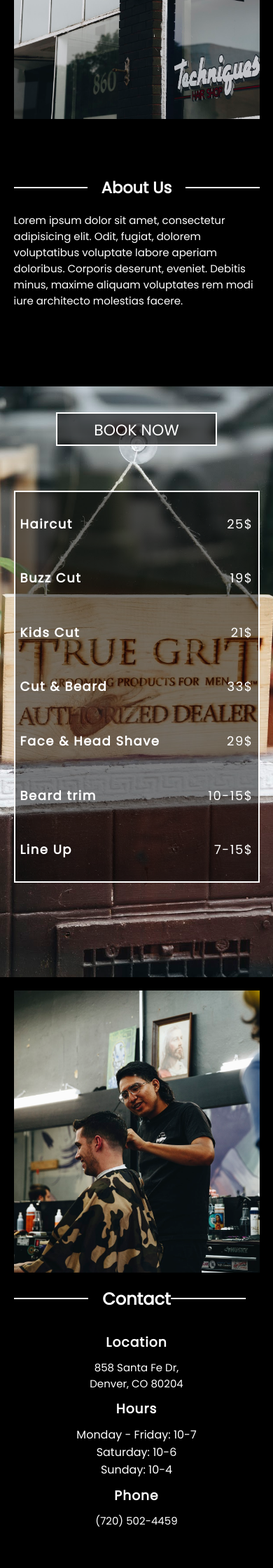
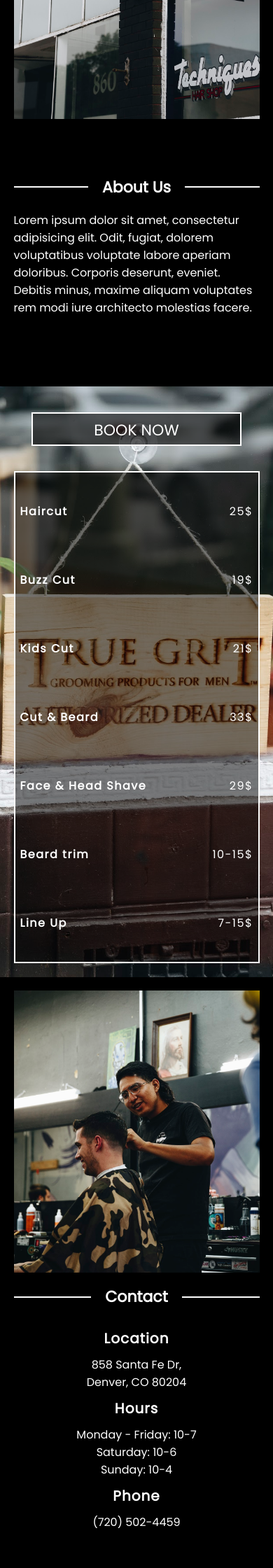
Before and after one commit to vvictorious/barber_shop_website, a PHP site: page / in a window 390 px wide. Shown: the part 1136-3376 px from the top of the page at 70% size. Run offline with PHP 8.4, Linux system fonts and the light colour scheme.

Commit message:
sooooo close to being done

```diff
--- a/style.css
+++ b/style.css
@@ -234,6 +235,11 @@ nav {
     color: white;
 }
 
+.contact-us-heading:after {
+    margin: 0 0 0 20px;
+    color: white;
+}
+
 .contact-headings {
 	margin: 0;
 	margin-left: 30px;
@@ -273,13 +279,14 @@ nav {
 
 	.about-left-section {
 		height: 30%;
-		width: 80%;
+		width: 100%;
 		align-self: center;
 	}
 
 	.techniques-heading {
 		/*display: none;*/
 		margin-top: 0;
+		font-size: 30px;
 	}
 
 
@@ -288,6 +295,7 @@ nav {
 	.about-text {
 		color: white;
 		margin: 0;
+		font-size: 20px;
 	}
 
 	.about-right-section {
@@ -311,14 +319,14 @@ nav {
 	}
 
 	.book-now-btn {
-		height: 3rem;
-		font-size: 22px;
+		height: 4rem;
+		font-size: 30px;
 		text-transform: uppercase;
-		width: 230px;
+		width: 300px;
 		color: white;
 		border: 2px solid white;
 		text-align: center;
-		line-height: 3rem;
+		line-height: 4rem;
 		text-decoration: none;
 		margin: 0 auto;
 		margin-bottom: 18%;
@@ -361,12 +369,12 @@ nav {
 	}
 
 	.inner-heading-services {
-		font-size: 18px;
+		font-size: 20px;
 		letter-spacing: 1.5px;
 	}
 
 	.inner-paragraph-services {
-		font-size: 18px;
+		font-size: 20px;
 		letter-spacing: 1.5px;
 	}
 
@@ -411,6 +419,7 @@ nav {
 		align-items: center;
 		text-align: center;
 		order: 0;
+		font-size: 30px;
 	}
 
 	.contact-us-heading:before,
@@ -419,6 +428,11 @@ nav {
 	    border-top: 2px solid;
 	    margin: 0 20px 0 0;
 	    flex: 1 0 20px;
+	    color: white;
+	}
+
+	.contact-us-heading:after {
+	    margin: 0 0 0 20px;
 	    color: white;
 	}
 
@@ -433,6 +447,7 @@ nav {
 		margin-top: 30px;
 		margin-bottom: 35px;
 		text-align: center;
+		font-size: 22px;
 	}
 
 	.contact-ul {
@@ -444,11 +459,13 @@ nav {
 	.contact-ul li {
 		list-style: none;
 		margin: 0;
+		font-size: 20px;
 	}
 
 	.contact-right-info p {
 		margin: 0;
 		margin-left: 0;
+		font-size: 20px;
 	}
 
 }
@@ -575,6 +592,7 @@ nav {
 
 	.techniques-heading {
 		margin-top: 0;
+		font-size: 22px;
 	}
 
 
@@ -583,6 +601,8 @@ nav {
 	.about-text {
 		color: white;
 		margin: 0;
+		line-height: normal;
+		font-size: 16px;
 	}
 
 	.about-right-section {
@@ -595,7 +615,77 @@ nav {
 		margin: 0;
 	}
 
-/*beginning of the contact section 1024px================================*/
+	/*start of the services section 550px===========================*/
+
+	.services {
+		height: 100vh;
+		background: black;
+		display: flex;
+		flex-direction: column;
+		padding: 6% 5% 5% 5%;
+	}
+
+	.book-now-btn {
+		height: 3rem;
+		font-size: 22px;
+		text-transform: uppercase;
+		width: 300px;
+		color: white;
+		border: 2px solid white;
+		text-align: center;
+		line-height: 3rem;
+		text-decoration: none;
+		margin: 0 auto;
+		margin-bottom: 10%;
+		margin-top: 4%;
+		background: rgba(0,0,0,.6);
+	}
+
+	.book-now-btn:hover {
+		background: rgba(0,0,0,1);
+	}
+
+	.services {
+		background: url('img/true_grit2.jpeg');
+		background-size: cover;
+		background-position: center;
+
+	}
+
+	.services-menu {
+		padding: 2%;
+		height: 90%;
+		width: 100%;
+		background: rgba(0,0,0,.5);
+		border: 2px solid white;
+		margin: 0;
+		display: flex;
+	}
+
+	.inner-services-container {
+		width: 100%;
+		height: 100%;
+	}
+
+	.inner-services-menu {
+		display: flex;
+		align-items: center;
+		justify-content: space-between;
+		color: white;
+		font-size: 14px;
+	}
+
+	.inner-heading-services {
+		font-size: 16px;
+		letter-spacing: 1.5px;
+	}
+
+	.inner-paragraph-services {
+		font-size: 16px;
+		letter-spacing: 1.5px;
+	}
+
+/*beginning of the contact section 550px================================*/
 
 	.contact {
 		height: 100vh;
@@ -636,6 +726,7 @@ nav {
 		align-items: center;
 		text-align: center;
 		order: 0;
+		font-size: 22px;
 	}
 
 	.contact-us-heading:before,
@@ -644,6 +735,11 @@ nav {
 	    border-top: 2px solid;
 	    margin: 0 20px 0 0;
 	    flex: 1 0 20px;
+	    color: white;
+	}
+
+	.contact-us-heading:after {
+	    margin: 0 0 0 20px;
 	    color: white;
 	}
 
@@ -660,23 +756,26 @@ nav {
 		margin-bottom: 10px;
 		letter-spacing: 1px;
 		text-align: center;
+		font-size: 20px;
 	}
 
 	.contact-ul {
 		margin: 0;
 		text-align: center;
+		font-size: 16px;
 	}
 
 	.contact-ul li {
 		list-style: none;
 		display: flex;
 		justify-content: center;
+		font-size: 16px;
 	}
 
 	.contact-right-info p {
 		margin: 0;
 		margin-left: 0;
-		font-size: 15px;
+		font-size: 16px;
 		text-align: center;
 	}
 
```
Also changed, not shown: other parts of style.css (+78 -2 lines).
